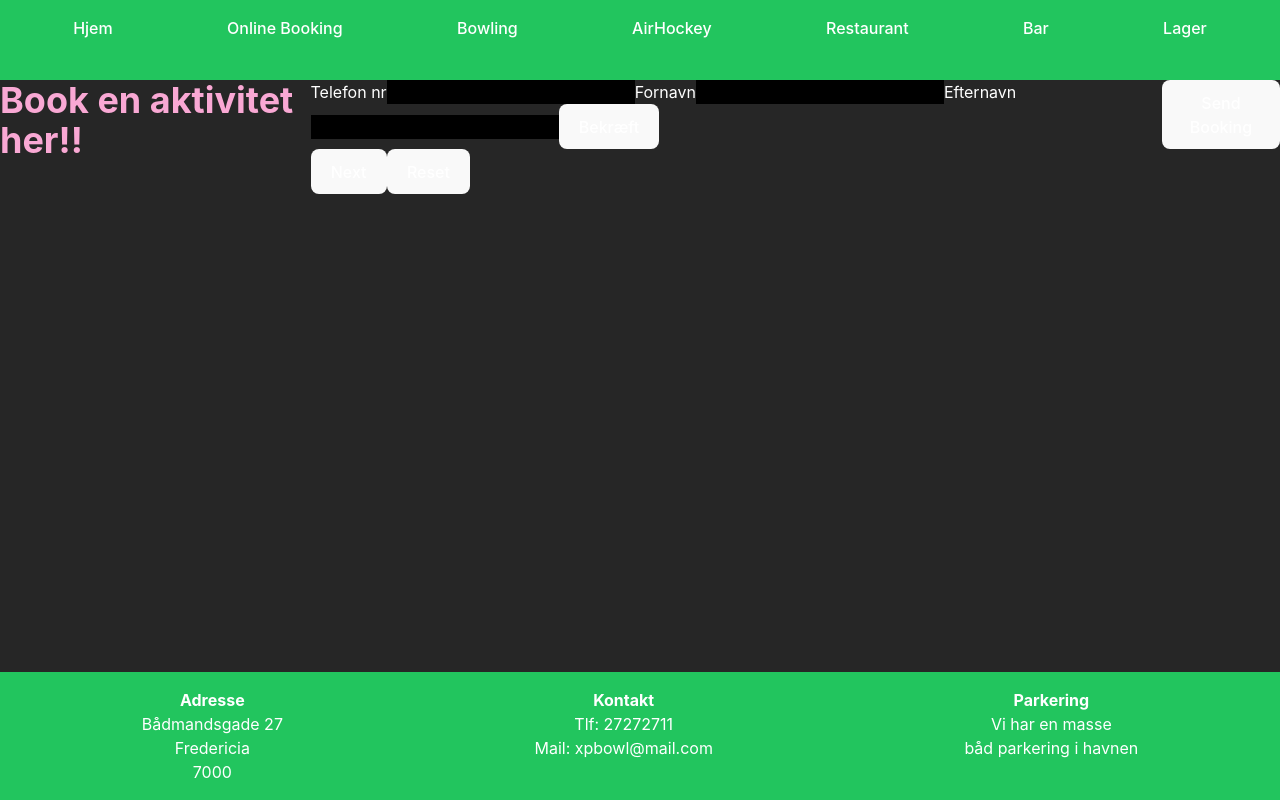
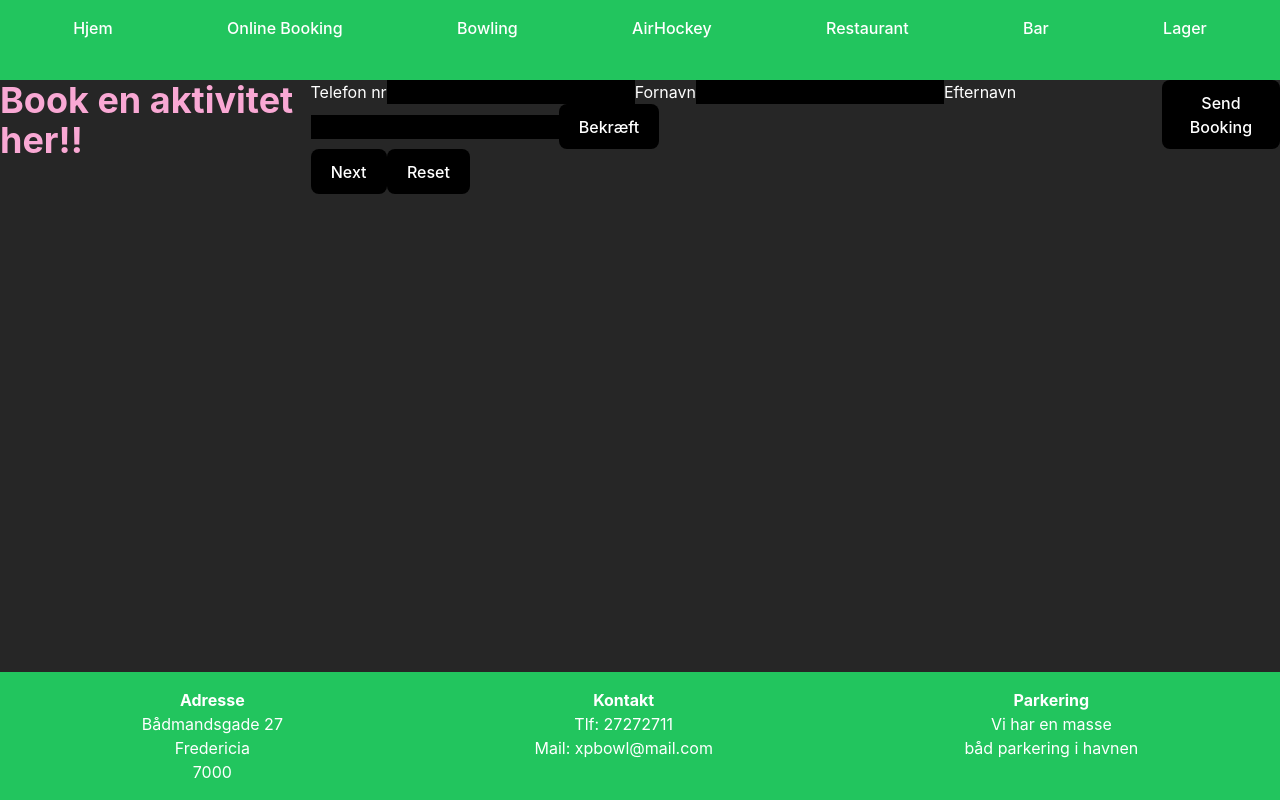
Before and after one commit to YawHB/XP-Bowling-Frontend-KYLL, a React (Vite) app: page /booking in a window 1280 px wide. Built offline with nearby package versions, Linux system fonts and the light colour scheme; no server answers.

Commit message:
ActivityBookingExperiements

```diff
--- a/src/components/booking/BookingPostRoutes/BookingSubmitHandler.tsx
+++ b/src/components/booking/BookingPostRoutes/BookingSubmitHandler.tsx
@@ -1,48 +1,50 @@
 import { postReservation } from "../../services/reservationServie";
 
-interface activity {
+interface Activity {
   id: number;
 }
 
-interface reservation {
+interface Reservation {
   id: number;
 }
 
-interface activityBookings {
+interface ActivityBookingsInterface {
   startTime: string;
   endTime: string;
   numberParticipants: number;
-  activity: activity;
-  reservation: reservation;
+  activity: Activity;
+  reservation: Reservation;
 }
 
 // Activity Participant
 
-interface activityBooking {
+interface ActivityBooking {
   id: number;
 }
 
-interface activityParticipants {
+interface ActivityParticipantsInterface {
   name: string;
-  activityBooking: activityBooking;
+  activityBooking: ActivityBooking;
 }
 
 // Reservation Interface
 
-interface Customer {
+interface CustomerInterface {
   id: number;
+  name: string;
+  phone: string;
 }
 
-interface ReservationData {
+interface ReservationInterface {
   totalPrice: number;
-  customer: Customer;
+  customer: CustomerInterface;
   reservationDate: Date;
 }
 
 function testSubmitBooking() {
   // Booking Interface
 
-  const newBooking: activityBookings = {
+  const newBooking: ActivityBookingsInterface = {
     startTime: "21:00",
     endTime: "22:00",
     numberParticipants: 5,
@@ -54,14 +56,14 @@ function testSubmitBooking() {
     },
   };
 
-  const newParticipant: activityParticipants = {
+  const newParticipant: ActivityParticipantsInterface = {
     name: "Lasse Odder",
     activityBooking: {
       id: 5,
     },
   };
 
-  const newReservation: ReservationData = {
+  const newReservation: ReservationInterface = {
     totalPrice: 400.0,
     customer: {
       id: 1,
@@ -73,11 +75,20 @@ function testSubmitBooking() {
   SubmitBookingEvent(newReservation);
 }
 
-async function SubmitBookingEvent(newReservation: ReservationData) {
+async function SubmitBookingEvent(newReservation: ReservationInterface) {
   const newReservationData = await postReservation(newReservation);
   console.log("Ny reservation posted:");
   console.log(newReservationData);
 }
+
+export type {
+  Customer,
+  Reservation,
+  Activity,
+  ActivityBooking,
+  ActivityBookingsInterface,
+  ReservationInterface,
+};
 
 export { testSubmitBooking };
 
--- a/src/components/booking/CustomerForm.tsx
+++ b/src/components/booking/CustomerForm.tsx
@@ -1,6 +1,6 @@
 import { FormEvent, useEffect, useState } from "react";
 import { postCustomer } from "../services/customerService";
-import { testSubmitBooking } from "./BookingPostRoutes/BookingSubmitHandler";
+
 
 export interface CustomerInterface {
   id?: number;
@@ -10,7 +10,6 @@ export interface CustomerInterface {
 
 export default function CustomerForm({ setThisCustomer }: { setThisCustomer: (customer: CustomerInterface) => void }){
   const [customerIsExisting, setCusomerIsExisting] = useState<boolean>(false);
-  // const [thisCustomer, setThisCustomer] = useState<CustomerInterface>();
   const [customerPhone, setCustomerPhone] = useState<string>("");
   const [customersList, setCustomersList] = useState<CustomerInterface[]>([]);
   const [customerFirstName, setCustomerFirstName] = useState<string>("");
@@ -80,22 +79,42 @@ export default function CustomerForm({ setThisCustomer }: { setThisCustomer: (cu
       setThisCustomer(postResponse);
     }
 
-    console.log("Test SubmitBookingHandler!");
-    testSubmitBooking();
+    // console.log("Test SubmitBookingHandler!");
+    // testSubmitBooking();
   }
 
   return (
     <form onSubmit={confirmUser}>
       <label htmlFor="phonenumber">Telefon nr</label>
-      <input type="text" id="phonenumber" onInput={searchForNumber} value={customerPhone} className="bg-black" />
+      <input
+        type="text"
+        id="phonenumber"
+        onInput={searchForNumber}
+        value={customerPhone}
+        className="bg-black"
+      />
 
       <label htmlFor="customerFirstname">Fornavn</label>
-      <input type="text" id="customerFirstname" onChange={(e) => setCustomerFirstName(e.target.value)} value={customerFirstName} className="bg-black" />
+      <input
+        type="text"
+        id="customerFirstname"
+        onChange={(e) => setCustomerFirstName(e.target.value)}
+        value={customerFirstName}
+        className="bg-black"
+      />
 
       <label htmlFor="customerLastname">Efternavn</label>
-      <input type="text" id="customerLastname" onChange={(e) => setCustomerLastName(e.target.value)} value={customerLastName} className="bg-black" />
+      <input
+        type="text"
+        id="customerLastname"
+        onChange={(e) => setCustomerLastName(e.target.value)}
+        value={customerLastName}
+        className="bg-black"
+      />
 
-      <button type="submit">Bekræft</button>
+      <button className="bg-black" type="submit">
+        Bekræft
+      </button>
     </form>
   );
 }
--- a/src/components/booking/OnlineBooking.tsx
+++ b/src/components/booking/OnlineBooking.tsx
@@ -1,10 +1,9 @@
 import { useState } from "react";
 import BookingInputForm from "./BookingInputForm";
-import DateForm from "./DateForm";
+import DateForm, { Value } from "./DateForm";
 import CustomerForm from "./CustomerForm";
-import { CustomerInterface } from "./CustomerForm";
-import { Value } from "./DateForm";
-
+import { postReservation } from "../services/reservationServie";
+//import { postBooking } from "../services/activityBookingService";
 
 export interface BookingData {
   id?: number;
@@ -16,14 +15,70 @@ export interface BookingData {
   tables?: number;
 }
 
-const components = [CustomerForm, DateForm, BookingInputForm];
+//------------------------------------------------------
+interface Activity {
+  id: number;
+}
+
+interface Reservation {
+  id?: number;
+  totalPrice: number;
+  customer: CustomerInterface;
+  reservationDate: Date;
+}
+
+interface ActivityBookingsInterface {
+  startTime: string;
+  endTime: string;
+  numberParticipants: number;
+  activity: Activity;
+  reservation: Reservation;
+}
+
+//-------------------------------------------------------
+
+interface CustomerInterface {
+  id: number;
+  name: string;
+  phone: string;
+}
+
+interface ReservationInterface {
+  totalPrice: number;
+  customer: CustomerInterface;
+  reservationDate: Date;
+}
+
+export interface OnlineBookingProps {
+  addBooking: (newBooking: BookingData) => void;
+  bookingData: BookingData[];
+  thisCustomer: CustomerInterface;
+  setThisCustomer: (customer: CustomerInterface) => void;
+  bookingDate: Value;
+  setBookingDate: (value: Value) => void;
+  setFormattedDate: (date: Date | null) => void;
+}
+
+// (2) [{…}, {…}]
+// 0: {activity: 'Bowling', date: '2024-05-23', time: '08:00', endTime: '10:00', lanes: 3, …}
+// 1: {activity: 'Børne Bowling', date: '2024-05-23', time: '09:00', endTime: '11:00', lanes: 4, …}
+// length: 2
+// [[Prototype]]: Array(0)
+
+const components = [CustomerForm, DateForm, BookingInputForm] as ((
+  props: OnlineBookingProps
+) => JSX.Element)[];
 
 export default function OnlineBooking() {
   const [bookingData, setBookingData] = useState<BookingData[]>([]);
   const [currentIndex, setCurrentIndex] = useState(0);
-  const [thisCustomer, setThisCustomer] = useState<CustomerInterface>();
+  const [thisCustomer, setThisCustomer] = useState<CustomerInterface>({
+    id: 0,
+    name: "",
+    phone: "",
+  });
   const [bookingDate, setBookingDate] = useState<Value>(new Date());
-
+  const [formattedDate, setFormattedDate] = useState<Date | null>(null);
 
   function handleNext() {
     setCurrentIndex((prevIndex) => (prevIndex + 1) % components.length);
@@ -32,36 +87,120 @@ export default function OnlineBooking() {
   function handleReset() {
     setCurrentIndex(0);
     setBookingData([]);
+    setThisCustomer({ id: 0, name: "", phone: "" });
+    setBookingDate(new Date());
   }
 
   function addBooking(newBooking: BookingData) {
-    setBookingData([...bookingData, { ...newBooking, id: bookingData.length + 1 }]);
+    setBookingData([
+      ...bookingData,
+      { ...newBooking, id: bookingData.length + 1 },
+    ]);
   }
 
-  function handleSuperSubmit() {
-    // console.log("SuperSubmit: ", "Aktiviteter: ", bookingData, " Customer: ", thisCustomer, " Date: ", bookingDate);
+  async function handleSuperSubmit() {
     console.log("SuperSubmit: ");
     console.log("Aktiviteter: ", bookingData);
     console.log("Kunde: ", thisCustomer);
-    console.log("Dato: ", bookingDate);
+    console.log("Dato: ", formattedDate);
 
+    if (!formattedDate) {
+      console.error("No valid date selected");
+      return;
+    }
+
+    if (!thisCustomer || !bookingDate) {
+      console.error("Customer or booking date is missing");
+      return;
+    }
+
+    const newReservation: ReservationInterface = {
+      totalPrice: 0,
+      customer: thisCustomer,
+      reservationDate: formattedDate,
+    };
+
+    const reservationData = await postReservation(newReservation);
+
+    for (const activityData of bookingData) {
+      if (activityData.lanes != null) {
+        console.log("We have lanes!");
+        createActivityObject("lanes", activityData, reservationData);
+      } else if (activityData.tables != null) {
+        console.log("We have tables");
+        createActivityObject("lanes", activityData, reservationData);
+      }
+
+      console.log("this is the data");
+      console.log(activityData);
+
+      //const activityData = await postBooking(newActivity);
+    }
+
+    console.log(reservationData);
+  }
+
+  function createActivityObject(
+    tablesOrLanes: string,
+    activityData: BookingData,
+    reservationData: ReservationInterface
+  ) {
+    let activityAmount;
+    if (tablesOrLanes === "lanes") {
+      activityAmount = activityData.lanes;
+    } else if (tablesOrLanes === "tables") {
+      activityAmount = activityData.tables;
+    }
+
+    // Jeg har problemer med at tables og lanes kan være undefined, selv om jeg ved 1 af delene ikke er undefined.
+    // Det samme gælder ID'et fra min activity... selvom jeg ved den ikke kan være null...
+    // så kan jeg putte de der DELTAGERE PÅ...
+
+    for (let i = 0; i <= activityAmount; i++) {
+      const newActivity: ActivityBookingsInterface = {
+        startTime: activityData.time,
+        endTime: activityData.endTime,
+        numberParticipants: activityAmount,
+        activity: {
+          id: activityData.id,
+        },
+        reservation: reservationData,
+      };
+
+      console.log(newActivity);
+    }
   }
 
   const CurrentComponent = components[currentIndex];
 
-
   return (
     <div className="flex w-screen">
       <div>
-        <h1 className="text-4xl self-center font-bold text-pink-300">Book en aktivitet her!!</h1>
+        <h1 className="text-4xl self-center font-bold text-pink-300">
+          Book en aktivitet her!!
+        </h1>
       </div>
       <div>
-        <CurrentComponent addBooking={addBooking} bookingData={bookingData} thisCustomer={thisCustomer} setThisCustomer={setThisCustomer} bookingDate={bookingDate} setBookingDate={setBookingDate} />
-        <button onClick={handleNext}>Next</button>
-        <button onClick={handleReset}>Reset</button>
+        <CurrentComponent
+          addBooking={addBooking}
+          bookingData={bookingData}
+          thisCustomer={thisCustomer}
+          setThisCustomer={setThisCustomer}
+          bookingDate={bookingDate}
+          setBookingDate={setBookingDate}
+          setFormattedDate={setFormattedDate}
+        />
+        <button className="bg-black" onClick={handleNext}>
+          Next
+        </button>
+        <button className="bg-black" onClick={handleReset}>
+          Reset
+        </button>
       </div>
       <div>
-        <button onClick={handleSuperSubmit}>Send Booking</button>
+        <button className="bg-black" onClick={handleSuperSubmit}>
+          Send Booking
+        </button>
       </div>
     </div>
   );
```
Also changed, not shown: src/components/booking/DateForm.tsx (+31 -6 lines).
